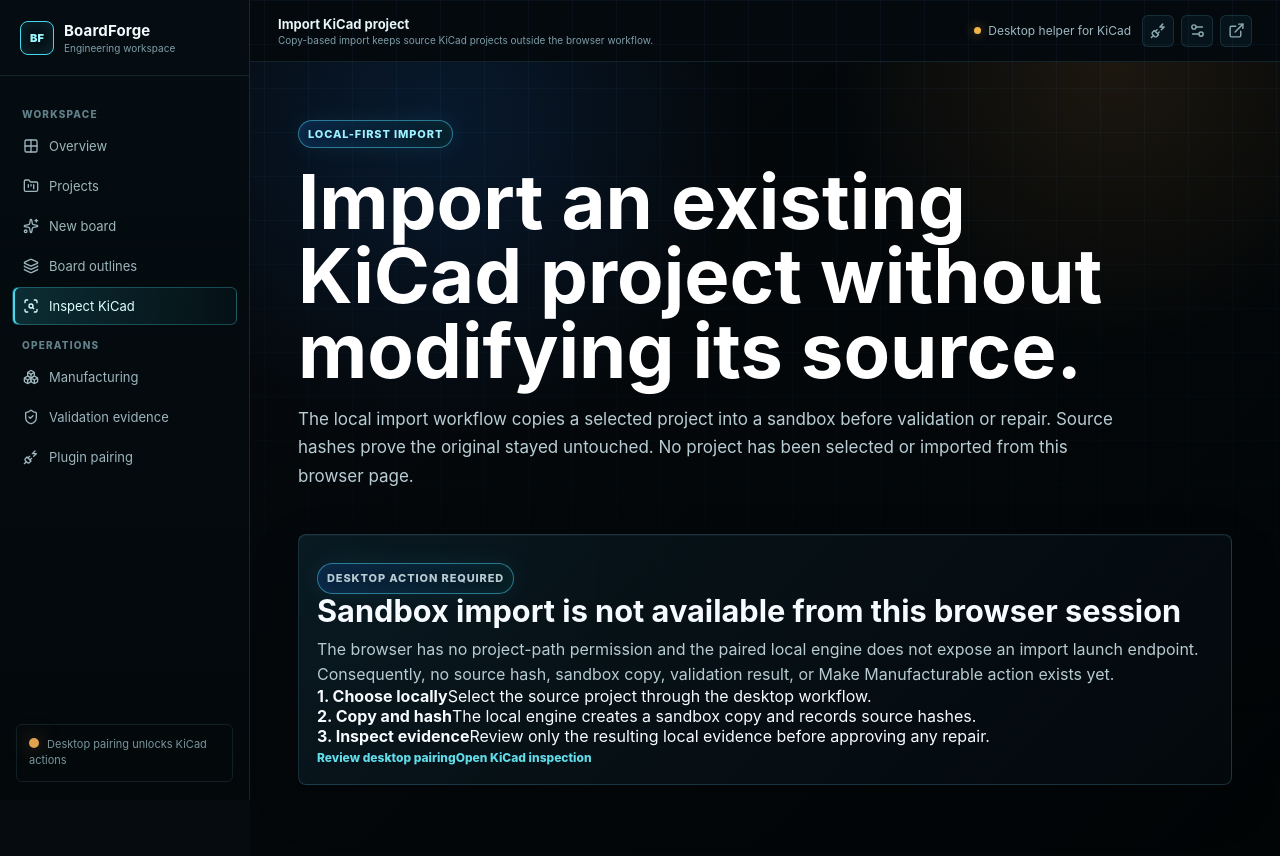
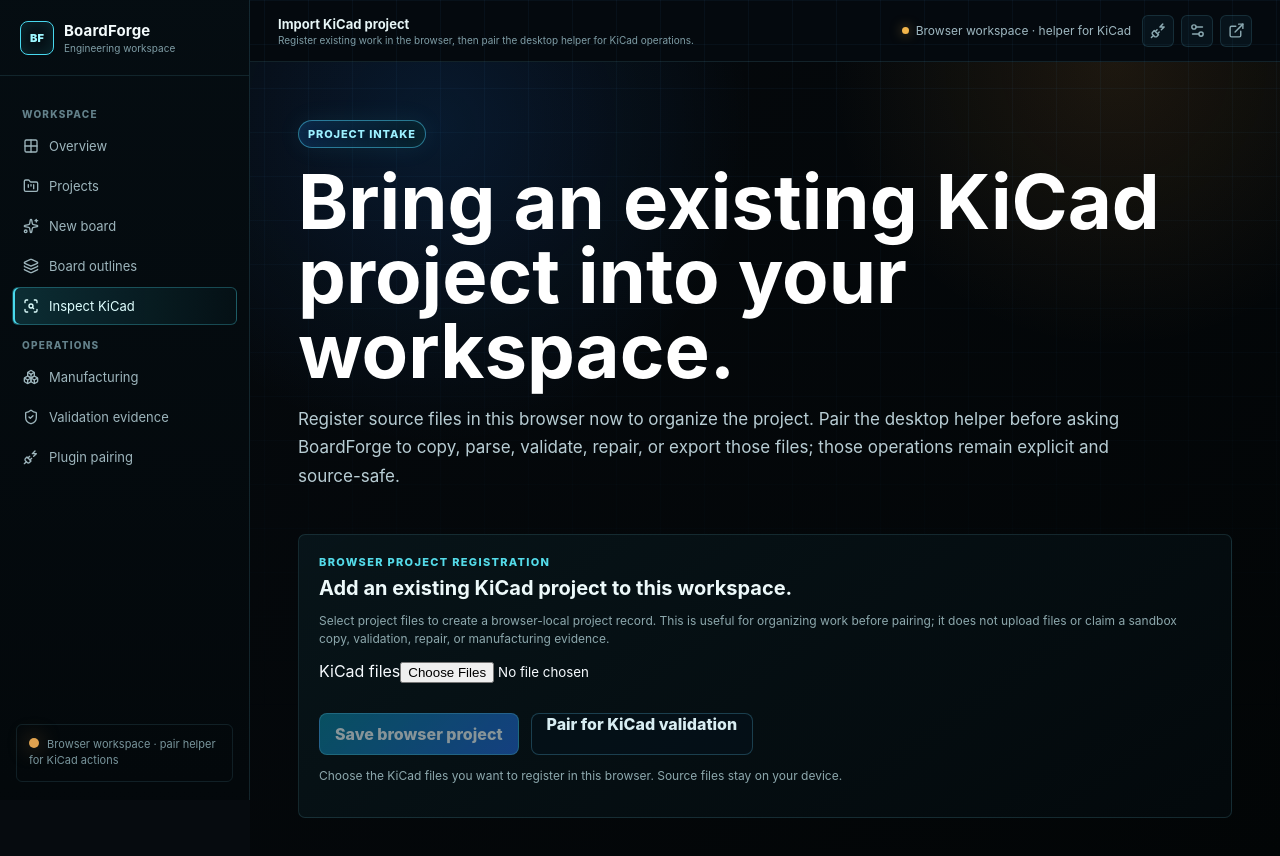
Before and after one commit to AstraRMM/BoardForgeAI, a Next.js app: page /import in a window 1280 px wide. Shown: the top 856 px of the page. Built offline with nearby package versions, Linux system fonts and the light colour scheme.

Commit message:
feat: make import and settings browser-first

```diff
--- a/apps/web/src/app/import/page.tsx
+++ b/apps/web/src/app/import/page.tsx
@@ -2,14 +2,14 @@ import { ImportKiCadWizard } from '../../components/import/ImportKiCadWizard'
 import { AppShell } from '../../components/app/AppShell'
 
 export default function ImportPage() {
-  return <AppShell title="Import KiCad project" subtitle="Copy-based import keeps source KiCad projects outside the browser workflow.">
+  return <AppShell title="Import KiCad project" subtitle="Register existing work in the browser, then pair the desktop helper for KiCad operations.">
     <div className="bf-app-page">
       <section className="bf-app-hero">
-        <span className="bf-kicker">Local-first import</span>
-        <h1>Import an existing KiCad project without modifying its source.</h1>
+        <span className="bf-kicker">Project intake</span>
+        <h1>Bring an existing KiCad project into your workspace.</h1>
         <p>
-          The local import workflow copies a selected project into a sandbox before validation or repair. Source hashes
-          prove the original stayed untouched. No project has been selected or imported from this browser page.
+          Register source files in this browser now to organize the project. Pair the desktop helper before asking BoardForge
+          to copy, parse, validate, repair, or export those files; those operations remain explicit and source-safe.
         </p>
       </section>
       <ImportKiCadWizard />
--- a/apps/web/src/components/app/AppShell.tsx
+++ b/apps/web/src/components/app/AppShell.tsx
@@ -56,14 +56,14 @@ export function AppShell({ children, title = 'Engineering workspace', subtitle =
           {operations.map(({ href, label, icon: Icon }) => <ShellLink key={label} href={href} label={label} icon={<Icon size={16} />} active={isActivePath(pathname, href)} onFollow={closeMobileNavigation} />)}
         </nav>
         <div className="bf-command-sidebar-foot">
-          <span className="bf-engine-dot" /> Desktop pairing unlocks KiCad actions
+          <span className="bf-engine-dot" /> Browser workspace · pair helper for KiCad actions
         </div>
       </aside>
       <section className="bf-command-main">
         <header className="bf-command-topbar">
           <div className="bf-command-context"><span><strong>{title}</strong><small>{subtitle}</small></span></div>
           <div className="bf-command-top-actions">
-            <span className="bf-command-engine-status"><span />Desktop helper for KiCad</span>
+            <span className="bf-command-engine-status"><span />Browser workspace · helper for KiCad</span>
             <Link href="/settings/plugin" aria-label="Plugin pairing" title="Plugin pairing"><PlugZap size={17} /></Link>
             <Link href="/settings" aria-label="Workspace settings" title="Workspace settings"><Settings2 size={17} /></Link>
             <Link href="/" aria-label="Open BoardForge home" title="Open BoardForge home"><ExternalLink size={17} /></Link>
--- a/apps/web/src/components/import/ImportKiCadWizard.tsx
+++ b/apps/web/src/components/import/ImportKiCadWizard.tsx
@@ -1,23 +1,43 @@
+'use client'
+
 import Link from 'next/link'
+import { ChangeEvent, useState } from 'react'
+import { createBrowserProject, saveBrowserProject } from '../../lib/browser-project-registry'
 
 export function ImportKiCadWizard() {
-  return (
-    <section className="bf-premium-panel" aria-labelledby="import-launch-state">
-      <p className="bf-kicker">Desktop action required</p>
-      <h2 id="import-launch-state" className="mt-3 text-xl font-semibold text-slate-100">Sandbox import is not available from this browser session</h2>
-      <p className="mt-2 max-w-3xl text-sm leading-6 text-slate-400">
-        The browser has no project-path permission and the paired local engine does not expose an import launch endpoint.
-        Consequently, no source hash, sandbox copy, validation result, or Make Manufacturable action exists yet.
-      </p>
-      <div className="mt-5 grid gap-3 text-sm md:grid-cols-3">
-        <div className="rounded border border-slate-800 bg-slate-950 p-3 text-slate-300"><strong className="block text-slate-100">1. Choose locally</strong><span className="mt-1 block">Select the source project through the desktop workflow.</span></div>
-        <div className="rounded border border-slate-800 bg-slate-950 p-3 text-slate-300"><strong className="block text-slate-100">2. Copy and hash</strong><span className="mt-1 block">The local engine creates a sandbox copy and records source hashes.</span></div>
-        <div className="rounded border border-slate-800 bg-slate-950 p-3 text-slate-300"><strong className="block text-slate-100">3. Inspect evidence</strong><span className="mt-1 block">Review only the resulting local evidence before approving any repair.</span></div>
-      </div>
-      <div className="mt-5 flex flex-wrap gap-3">
-        <Link href="/settings/plugin" className="bf-panel-action">Review desktop pairing</Link>
-        <Link href="/upload-kicad" className="bf-panel-action">Open KiCad inspection</Link>
-      </div>
-    </section>
-  )
+  const [files, setFiles] = useState<File[]>([])
+  const [saved, setSaved] = useState(false)
+  const [message, setMessage] = useState('Choose the KiCad files you want to register in this browser. Source files stay on your device.')
+
+  function selectFiles(event: ChangeEvent<HTMLInputElement>) {
+    const selected = Array.from(event.target.files || [])
+    const supported = selected.filter((file) => /\.(kicad_pcb|kicad_sch|kicad_pro|kicad_prl)$/i.test(file.name))
+    setFiles(supported)
+    setSaved(false)
+    setMessage(supported.length ? `${supported.length} KiCad file${supported.length === 1 ? '' : 's'} ready to register.` : 'Choose at least one .kicad_pcb, .kicad_sch, or .kicad_pro file.')
+  }
+
+  function saveImport() {
+    if (!files.length) return
+    const projectFile = files.find((file) => /\.kicad_pro$/i.test(file.name)) || files[0]
+    const name = projectFile.name.replace(/\.kicad_(pcb|sch|pro|prl)$/i, '') || 'Imported KiCad project'
+    const fileList = files.map((file) => `${file.name} (${Math.ceil(file.size / 1024)} KB)`).join(', ')
+    saveBrowserProject(createBrowserProject({
+      projectId: `browser-import-${Date.now().toString(36)}`,
+      projectName: name,
+      prompt: `Browser-registered KiCad files: ${fileList}`,
+      kind: 'browser_import',
+    }))
+    setSaved(true)
+    setMessage('Saved to Projects in this browser. BoardForge has not uploaded, copied, parsed, or modified the source files.')
+  }
+
+  return <section className="bf-workspace-panel" aria-labelledby="import-launch-state">
+    <div className="bf-panel-title"><div><p>Browser project registration</p><h2 id="import-launch-state">Add an existing KiCad project to this workspace.</h2></div></div>
+    <p className="bf-project-workspace-note">Select project files to create a browser-local project record. This is useful for organizing work before pairing; it does not upload files or claim a sandbox copy, validation, repair, or manufacturing evidence.</p>
+    <label className="bf-import-file-control" htmlFor="kicad-files"><span>KiCad files</span><input id="kicad-files" type="file" accept=".kicad_pcb,.kicad_sch,.kicad_pro,.kicad_prl" multiple onChange={selectFiles} /></label>
+    {files.length > 0 && <ul className="bf-import-file-list">{files.map((file) => <li key={`${file.name}-${file.size}`}>{file.name}<small>{Math.ceil(file.size / 1024)} KB</small></li>)}</ul>}
+    <div className="bf-button-row"><button type="button" className="bf-new-board-primary" onClick={saveImport} disabled={!files.length || saved}>{saved ? 'Saved to Projects' : 'Save browser project'}</button><Link href="/settings/plugin" className="bf-new-board-secondary">Pair for KiCad validation</Link></div>
+    <p className="bf-project-workspace-note" aria-live="polite">{message}</p>
+  </section>
 }
```
Also changed, not shown: apps/web/src/app/settings/page.tsx (+9 -6 lines).
